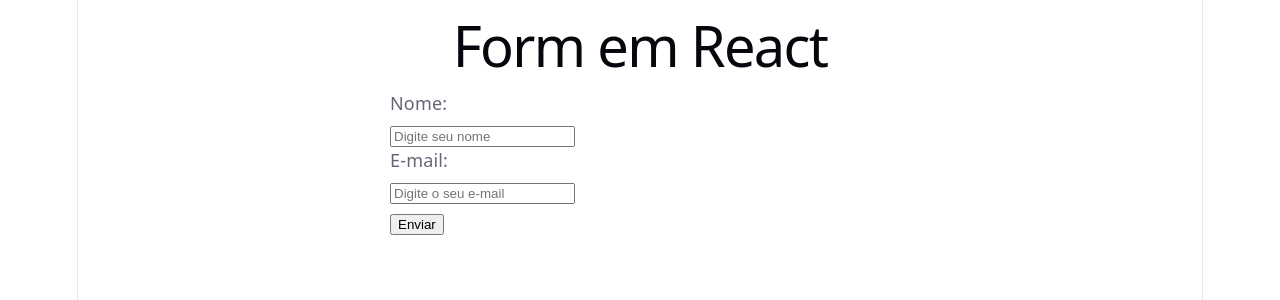
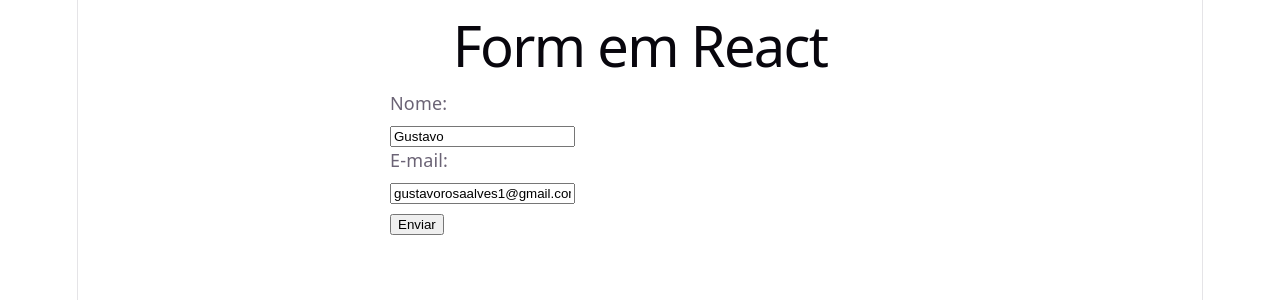
Before and after one commit to gustavorosaalves/full-stack-learning, a React (Vite) app in the folder front-end/exercicios/FORM_REACT/form/: page / in a window 1280 px wide. Shown: the top 300 px of the page. Built offline with nearby package versions, Linux system fonts and the light colour scheme.

Commit message:
Controlled inputs

```diff
--- a/front-end/exercicios/FORM_REACT/form/src/App.jsx
+++ b/front-end/exercicios/FORM_REACT/form/src/App.jsx
@@ -5,7 +5,7 @@ function App() {
   return (
     <div className="App">
       <h1>Form em React</h1>
-      <MyForm />
+      <MyForm userName="Gustavo" userEmail="gustavorosaalves1@gmail.com" />
     </div>
   );
 }
--- a/front-end/exercicios/FORM_REACT/form/src/Components/MyForm.jsx
+++ b/front-end/exercicios/FORM_REACT/form/src/Components/MyForm.jsx
@@ -1,9 +1,9 @@
 import "./MyForm.css";
 import { useState } from "react";
 
-const MyForm = () => {
-  const [name, setName] = useState();
-  const [email, setEmail] = useState();
+const MyForm = ({ userName, userEmail }) => {
+  const [name, setName] = useState(userName);
+  const [email, setEmail] = useState(userEmail);
 
   const handlename = (e) => {
     setName(e.target.value);
@@ -26,6 +26,7 @@ const MyForm = () => {
             name="name"
             placeholder="Digite seu nome"
             onChange={handlename}
+            value={name || ""}
           />
         </div>
         <label>
@@ -35,6 +36,7 @@ const MyForm = () => {
             name="email"
             placeholder="Digite o seu e-mail"
             onChange={(e) => setEmail(e.target.value)}
+            value={email || ""}
           />
         </label>
         <input type="submit" value="Enviar" />
```
